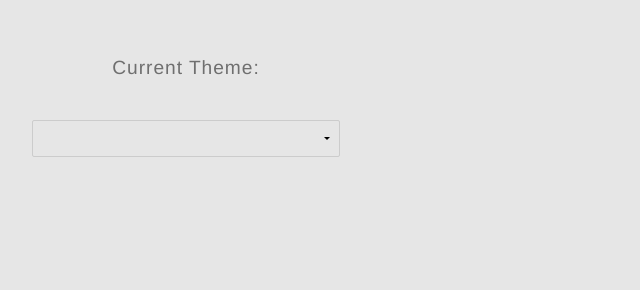
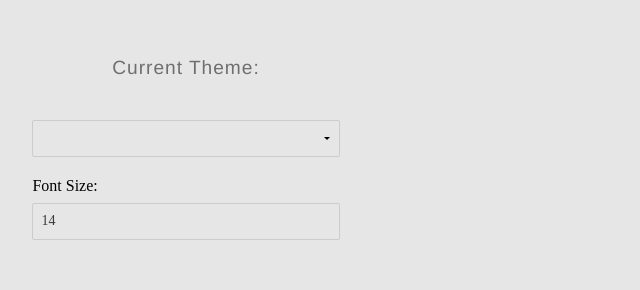
Before and after one commit to micjamking/devtools-author, a browser extension: page app/panel.html in a window 1280 px wide. Shown: the part 138-428 px from the top of the page, 454-1094 px from the left. Drawn offline with nearby package versions, Linux system fonts and the light colour scheme; files that its build step writes are made by us from their sources.

Commit message:
Added input with base styling

```diff
--- a/app/panel.html
+++ b/app/panel.html
@@ -8,6 +8,11 @@
       <h4><small>Current Theme:</small></h4>
       <h1 id="currentTheme"></h1>
       <select data-options="theme in themes"></select>
+
+      <div class="font-size">
+        <label for="font-size-input">Font Size:</label>
+        <input id="font-size-input" type="number" min="10" max="24" value="14" placeholder="Default 14px" />
+      </div>
   </div>
 
   <div class="footer">
--- a/app/styles/panel.scss
+++ b/app/styles/panel.scss
@@ -27,7 +27,8 @@ body {
   width: 100%;
 }
 
-select {
+select,
+input {
   width: 100%;
   height: 2.3125rem;
   padding: 0.5rem;
@@ -89,8 +90,26 @@ select {
     font-size: 2em;
   }
 
-  select {
-    width: 60%
+  select,
+  .font-size {
+    width: 60%;
+    margin: 0 auto;
+    display: block;
+  }
+
+  .font-size {
+    margin-top: 20px;
+
+    label {
+      display: block;
+      text-align: left;
+      margin-bottom: 0.5em;
+    }
+    input {
+      display: block;
+      background-image: none;
+      box-sizing: border-box;
+    }
   }
 }
 
```
